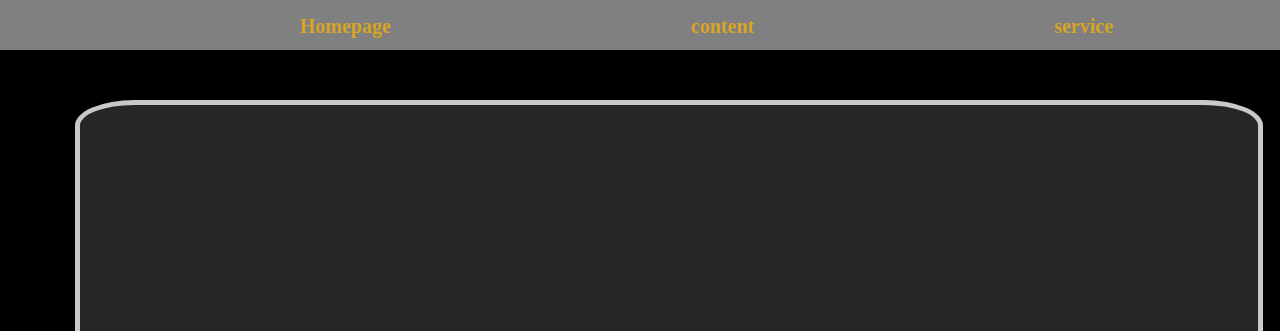
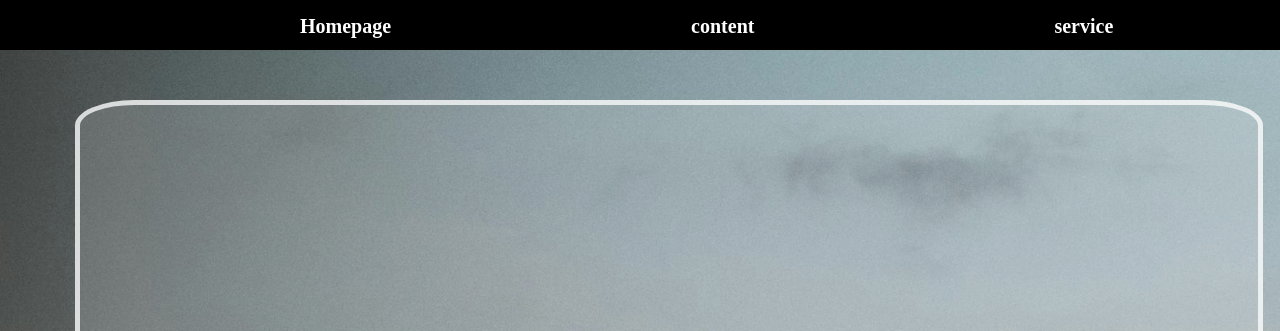
Before and after one commit to Nischith2004/Prasunet_WD_01, a plain HTML site: page index.html in a window 1280 px wide. Shown: the top 331 px of the page. Drawn offline with Linux system fonts and the light colour scheme.

Commit message:
beautify

```diff
--- a/css.css
+++ b/css.css
@@ -3,10 +3,12 @@
   padding: 0;
 }
 body {
-  background-color: black;
+  /*background-color: black;*/
+  background-image: url("backimg.jpg");
+  background-size: cover;
 }
 #mynavbar {
-  background-color: rgba(255, 255, 255, 0.5);
+  background-color: rgba(0, 0, 0, 1);
   height: 50px;
   width: 100%;
   top: 0px;
@@ -23,7 +25,7 @@ body {
   list-style-type: none;
 }
 a {
-  color: goldenrod;
+  color: white;
   text-decoration: none;
   font-weight: 600;
 }
@@ -31,7 +33,8 @@ div {
   margin: 75px;
   margin-top: 100px;
 
-  color: green;
+  color: red;
+
   background-color: rgba(255, 255, 255, 0.15);
   border: 5px solid rgba(255, 255, 255, 0.75);
   border-radius: 5%;
--- a/js.js
+++ b/js.js
@@ -5,14 +5,21 @@ as.forEach((a) => {
     a.style.color = "red";
   });
   a.addEventListener("mouseout", () => {
-    a.style.color = "goldenrod";
+    a.style.color = "black";
   });
 });
 
 window.addEventListener("scroll", () => {
   if (window.scrollY > 50) {
     mynavbar.style.backgroundColor = "rgba(200, 255, 255, 1)";
-  } else {
-    mynavbar.style.backgroundColor = "rgba(255, 255, 255, 0.5)";
+    as.forEach((a) => {
+      a.style.color = "black";
+    });
+  }
+  if (window.scrollY < 50) {
+    mynavbar.style.backgroundColor = "rgba(0, 0, 0, 1)";
+    as.forEach((a) => {
+      a.style.color = "white";
+    });
   }
 });
```
Also changed, not shown: backimg.jpg (added).
